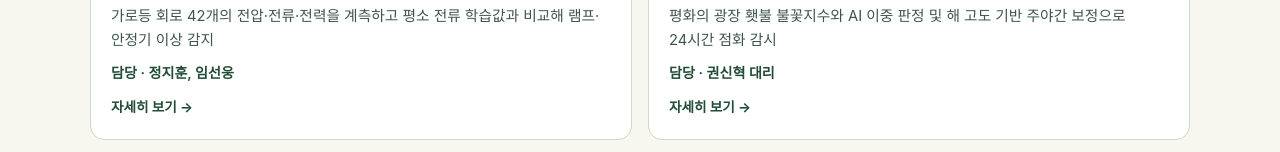
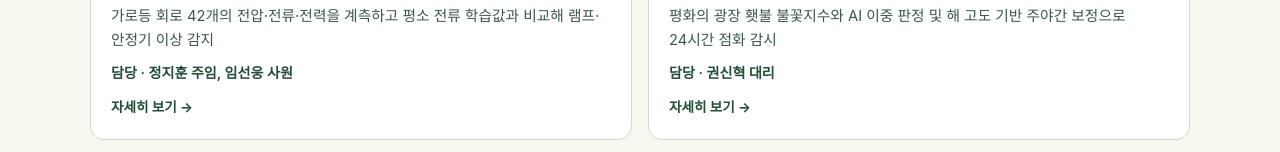
Before and after one commit to hongsounggyo/2026-facility-exhibit, a plain HTML site: page projects.html in a window 1280 px wide. Shown: the part 801-953 px from the top of the page. Drawn offline with Linux system fonts and the light colour scheme.

Commit message:
Add files via upload

```diff
--- a/projects.html
+++ b/projects.html
@@ -61,7 +61,7 @@
           <span class="badge">전기 · 안전</span>
           <span class="card-title">가로등 전기시설 고장 감시 시스템</span>
           <p class="card-summary">가로등 회로 42개의 전압·전류·전력을 계측하고 평소 전류 학습값과 비교해 램프·안정기 이상 감지</p>
-          <p class="card-owner">담당 · 정지훈, 임선웅</p>
+          <p class="card-owner">담당 · 정지훈 주임, 임선웅 사원</p>
         </div>
         <span class="card-arrow">자세히 보기 →</span>
       </a>
```
